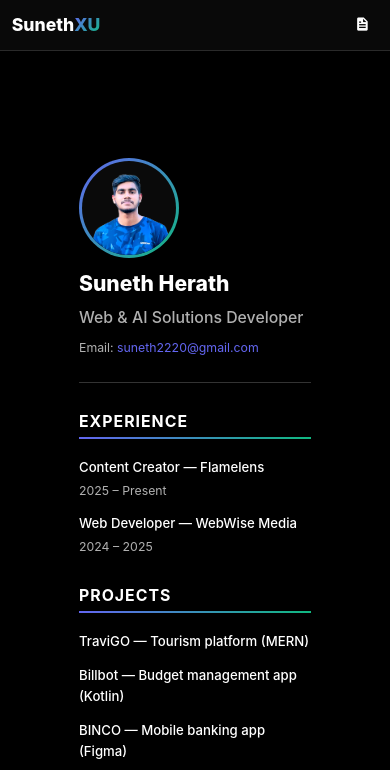
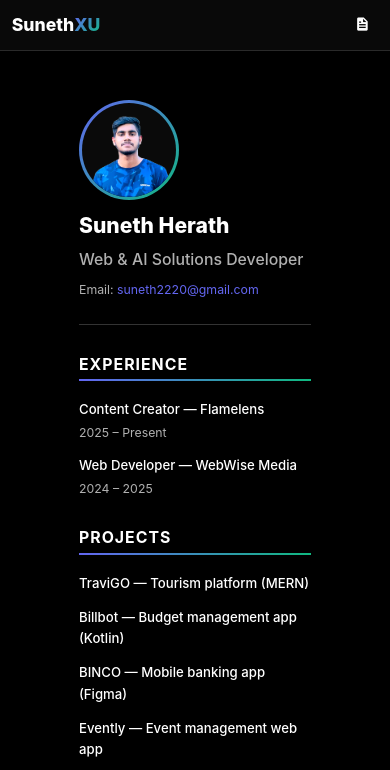
Before and after one commit to Suneth2220/suneth2220.github.io, a plain HTML site: page index.html in a window 390 px wide. Both pictures are taken after a click on the element 331 px from the left and 24 px from the top of the page. Shown: the top 770 px of the page. Drawn offline with nearby package versions, Linux system fonts and the light colour scheme; a web font is replaced by a local one.

Commit message:
cv page update

```diff
--- a/script.js
+++ b/script.js
@@ -51,11 +51,14 @@ document.addEventListener('DOMContentLoaded', () => {
       minimalView.style.display = 'block';
       toggleViewIcon.classList.add('active');
       menuIcon.style.display = 'none';
+      // Mark body as being in CV mode to allow CSS overrides
+      document.body.classList.add('cv-active');
     } else {
       originalView.style.display = 'block';
       minimalView.style.display = 'none';
       toggleViewIcon.classList.remove('active');
       menuIcon.style.display = window.innerWidth <= 1280 ? 'block' : 'none';
+      document.body.classList.remove('cv-active');
     }
   });
 
--- a/styles.css
+++ b/styles.css
@@ -48,6 +48,11 @@ body {
   -webkit-color-scheme: dark;
 }
 
+/* Reduce header offset when in CV (minimal) view */
+body.cv-active {
+  padding-top: 90px;
+}
+
 /* Force dark mode for mobile browsers */
 @media (prefers-color-scheme: light) {
   html, body {
@@ -344,7 +349,7 @@ span {
 #minimal-view {
   background: #000000 !important;
   color: var(--text-color);
-  padding: 1.5rem 10% 4rem 10%;
+  padding: 1.2rem 10% 4rem 10%;
   font-family: 'Gilroy', 'Inter', 'Roboto', sans-serif;
   font-size: 1.6rem;
   line-height: 1.6;
@@ -1322,6 +1327,13 @@ section {
   html {
     font-size: 55%;
   }
+  /* Tighter top spacing for CV view on mobile */
+  body.cv-active {
+    padding-top: 70px;
+  }
+  body.cv-active #minimal-view {
+    padding-top: 0.8rem;
+  }
   .header {
     padding: 1.5rem 5vw;
   }
@@ -1418,6 +1430,13 @@ section {
 }
 
 @media (max-width: 480px) {
+  /* Even tighter on small phones */
+  body.cv-active {
+    padding-top: 60px;
+  }
+  body.cv-active #minimal-view {
+    padding-top: 0.6rem;
+  }
   .header {
     padding: 1rem 3vw;
   }
```
